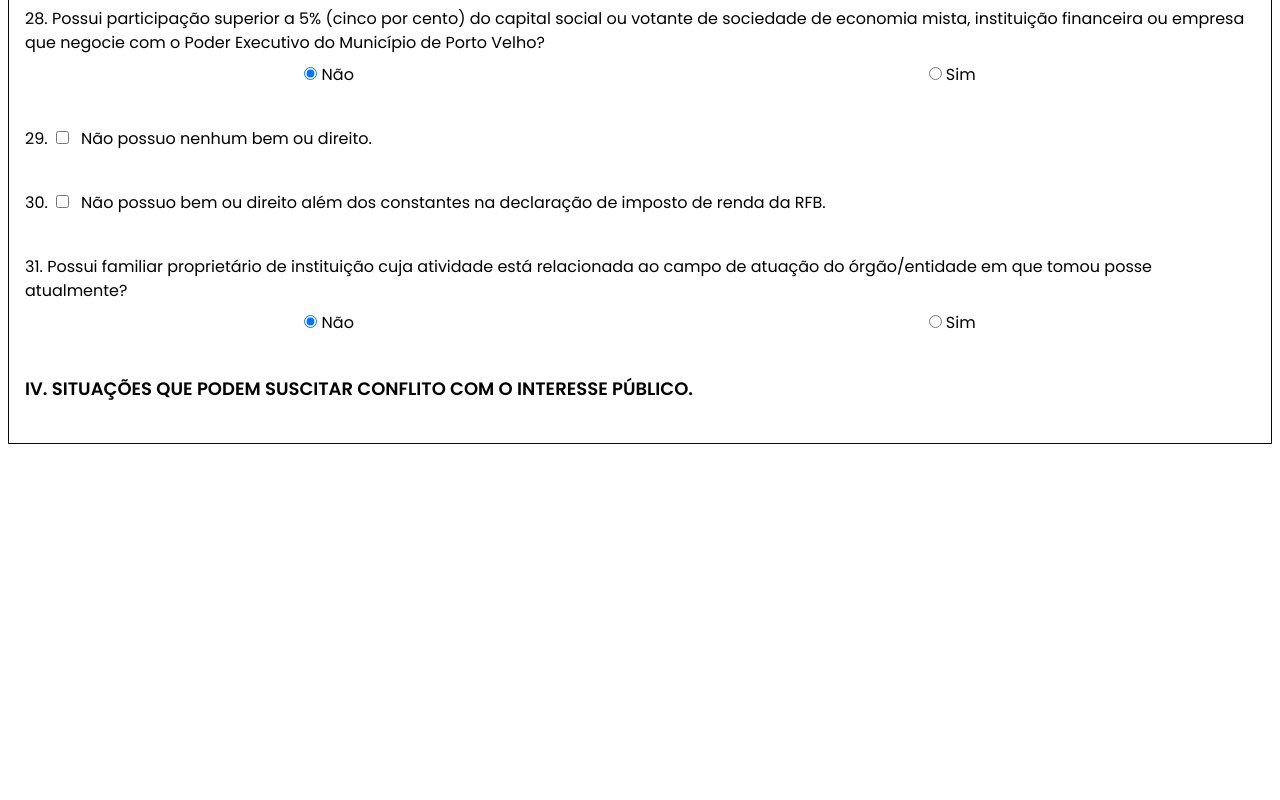
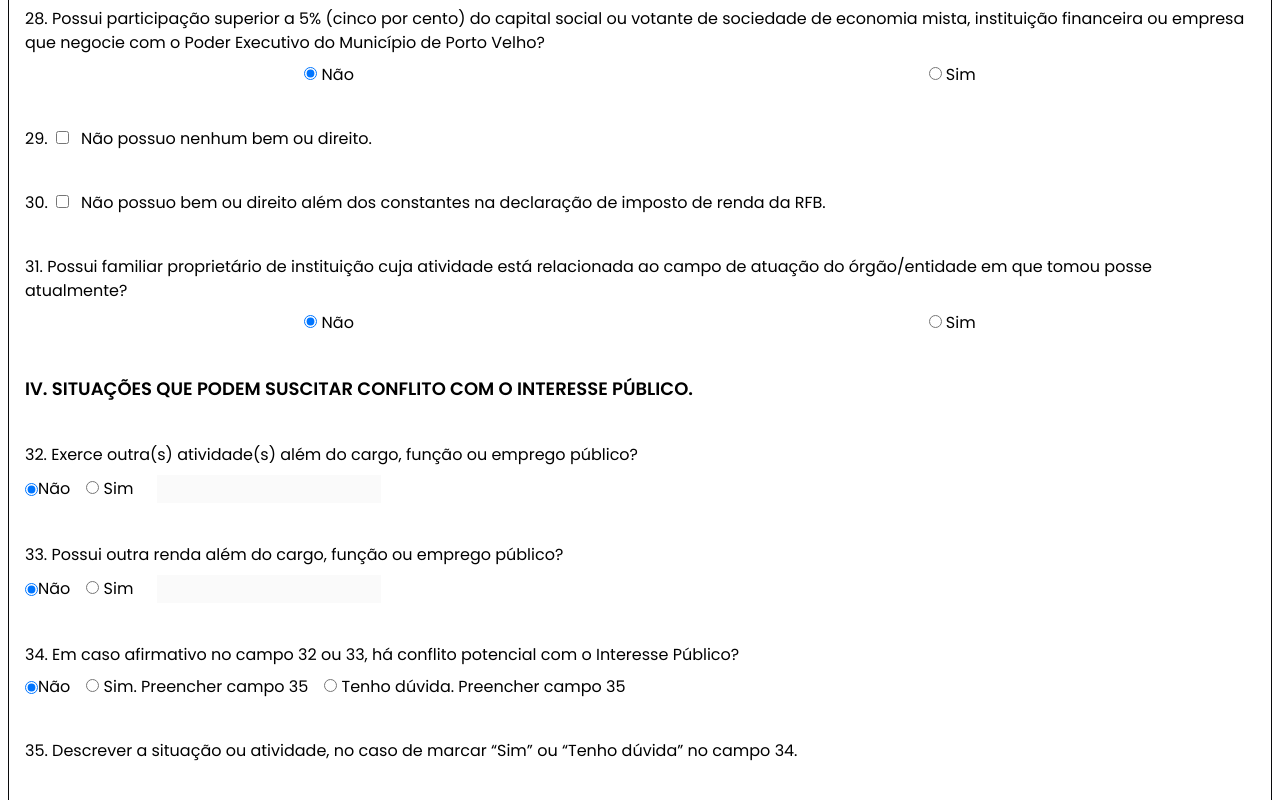
Before and after one commit to ciep-cgm-pvh/formDBAE, a Vue app in the folder frontend/: page / in a window 1280 px wide. Shown: the part 2421-3221 px from the top of the page. Before the commit the page ends 2865 px from the top, so only its background shows below. Built offline with nearby package versions, Linux system fonts and the light colour scheme.

Commit message:
feat: section 4 full

```diff
--- a/frontend/src/components/Main.vue
+++ b/frontend/src/components/Main.vue
@@ -554,12 +554,12 @@
               <label for="sim5"> Sim</label>
             </div>
             <div v-if="selectedOption5 === 'sim5'">
-              <label for="outro4" :disabled="selectedOption5 !== 'sim5'"
+              <label for="outro5" :disabled="selectedOption5 !== 'sim5'"
                 >Qual(is)?</label
               >
               <input
                 type="text"
-                id="outro4"
+                id="outro5"
                 class="h-7 w-56 mx-2 enabled:border enabled:border-zinc-950"
                 :disabled="selectedOption5 !== 'sim5'"
               />
@@ -624,12 +624,12 @@
               <label for="sim6"> Sim</label>
             </div>
             <div v-if="selectedOption6 === 'sim6'">
-              <label for="outro4" :disabled="selectedOption6 !== 'sim6'"
+              <label for="outro6" :disabled="selectedOption6 !== 'sim6'"
                 >Descrever:</label
               >
               <input
                 type="text"
-                id="outro4"
+                id="outro6"
                 class="h-7 w-56 mx-2 enabled:border enabled:border-zinc-950"
                 :disabled="selectedOption6 !== 'sim6'"
               />
@@ -643,7 +643,138 @@
           </h1>
         </div>
         <div>
-          <!-- TODO make section 4 -->
+          <legend>
+            32. Exerce outra(s) atividade(s) além do cargo, função ou emprego
+            público?
+          </legend>
+          <div class="flex gap-4 items-center justify-start mt-2">
+            <div class="flex items-center justify-start">
+              <input
+                type="radio"
+                id="nao7"
+                name="drone7"
+                value="nao7"
+                v-model="selectedOption7"
+                checked
+              />
+              <label for="nao7"> Não</label>
+            </div>
+            <div>
+              <input
+                type="radio"
+                id="sim7"
+                name="drone7"
+                value="sim7"
+                v-model="selectedOption7"
+              />
+              <label for="sim7"> Sim</label>
+            </div>
+            <div v-if="selectedOption7 === 'sim7'">
+              <label for="outro7" :disabled="selectedOption7 !== 'sim7'"
+                >Qual?
+              </label>
+            </div>
+            <input
+              type="text"
+              id="outro7"
+              class="h-7 w-56 mx-2 enabled:border enabled:border-zinc-950"
+              :disabled="selectedOption7 !== 'sim7'"
+            />
+          </div>
+        </div>
+        <div>
+          <legend>
+            33. Possui outra renda além do cargo, função ou emprego público?
+          </legend>
+          <div class="flex gap-4 items-center justify-start mt-2">
+            <div class="flex items-center justify-start">
+              <input
+                type="radio"
+                id="nao8"
+                name="drone8"
+                value="nao8"
+                v-model="selectedOption8"
+                checked
+              />
+              <label for="nao8"> Não</label>
+            </div>
+            <div>
+              <input
+                type="radio"
+                id="sim8"
+                name="drone8"
+                value="sim8"
+                v-model="selectedOption8"
+              />
+              <label for="sim8"> Sim</label>
+            </div>
+            <div v-if="selectedOption8 === 'sim8'">
+              <label for="outro8" :disabled="selectedOption8 !== 'sim8'"
+                >Qual?
+              </label>
+            </div>
+            <input
+              type="text"
+              id="outro8"
+              class="h-7 w-56 mx-2 enabled:border enabled:border-zinc-950"
+              :disabled="selectedOption8 !== 'sim8'"
+            />
+          </div>
+        </div>
+        <div>
+          <legend>
+            34. Em caso afirmativo no campo 32 ou 33, há conflito potencial com
+            o Interesse Público?
+          </legend>
+          <div class="flex gap-4 items-center justify-start mt-2">
+            <div class="flex items-center justify-start">
+              <input
+                type="radio"
+                id="nao9"
+                name="drone9"
+                value="nao9"
+                v-model="selectedOption9"
+                checked
+              />
+              <label for="nao9"> Não</label>
+            </div>
+            <div>
+              <input
+                type="radio"
+                id="sim9"
+                name="drone9"
+                value="sim9"
+                v-model="selectedOption9"
+              />
+              <label for="sim9"> Sim. Preencher campo 35</label>
+            </div>
+            <div>
+              <input
+                type="radio"
+                id="tenho"
+                name="drone9"
+                value="tenho"
+                v-model="selectedOption9"
+              />
+              <label for="tenho"> Tenho dúvida. Preencher campo 35</label>
+            </div>
+          </div>
+        </div>
+        <div>
+          <legend>
+            35. Descrever a situação ou atividade, no caso de marcar “Sim” ou
+            “Tenho dúvida” no campo 34.
+          </legend>
+          <div class="flex gap-4 items-center justify-start mt-2">
+            <textarea
+              v-if="selectedOption9 === 'tenho' || selectedOption9 === 'sim9'"
+              v-model="textAreaContent"
+              placeholder="Digite aqui..."
+            ></textarea>
+          </div>
+        </div>
+        <div>
+          <!-- TODO section V attach file -->
         </div>
       </form>
     </div>
@@ -665,6 +796,9 @@ export default {
     const selectedOption4 = ref("sim3");
     const selectedOption5 = ref("nao5");
     const selectedOption6 = ref("nao6");
+    const selectedOption7 = ref("nao7");
+    const selectedOption8 = ref("nao8");
+    const selectedOption9 = ref("nao9");
     const checked = ref(false);
     const checked2 = ref(false);
     const checked3 = ref(false);
@@ -752,6 +886,9 @@ export default {
       selectedOption4,
       selectedOption5,
       selectedOption6,
+      selectedOption7,
+      selectedOption8,
+      selectedOption9,
       checked,
       checked2,
       checked3,
```
Also changed, not shown: frontend/src/components/header/Header.vue (added).
